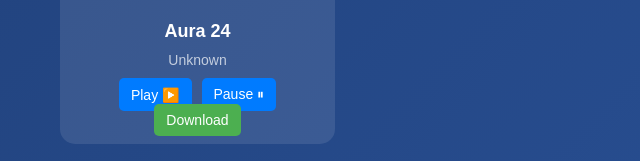
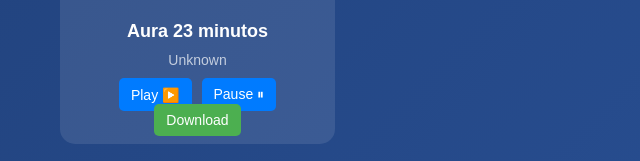
Before and after one commit to ajinaji6110/Music-hub-sample, a plain HTML site: page index.html in a window 1280 px wide. Shown: the part 903-1064 px from the top of the page, 0-640 px from the left. Drawn offline with Linux system fonts and the light colour scheme.

Commit message:
Update index.html

```diff
--- a/index.html
+++ b/index.html
@@ -165,10 +165,10 @@
                 audio: "./Lokiverse (Remix)(MP3_160K).mp3",
             },
             {
-                title: "Aura 24",
+                title: "Aura 23 minutos",
                 artist: "Unknown",
                 image: "https://via.placeholder.com/250",
-                audio: "./Aura24.mp3",
+                audio: "./23 minutos de músicas para aumentar sua Aura 🔥(MP3_160K).mp3",
             },
         ];
 
```
